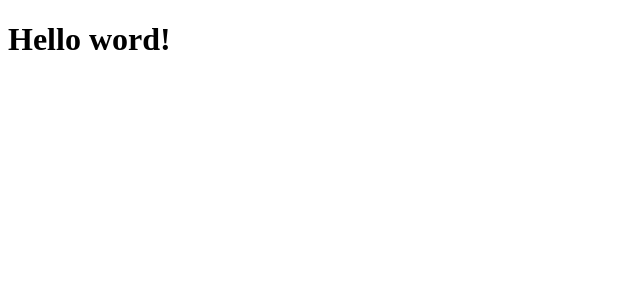
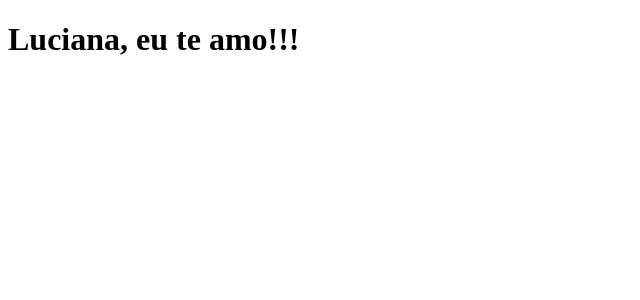
Before and after one commit to WelitonSalgado/clone-tabnews, a Next.js app: page / in a window 1280 px wide. Shown: the top 300 px of the page, without its empty margins (0-640 px from the left). Built offline with nearby package versions, Linux system fonts and the light colour scheme.

Commit message:
Corrige mensagem na pages/index

```diff
--- a/pages/index.js
+++ b/pages/index.js
@@ -1,6 +1,6 @@
 function Home() {
     return (
-        <h1>Hello word!</h1>
+        <h1>Luciana, eu te amo!!!</h1>
     )
 }
 
```
